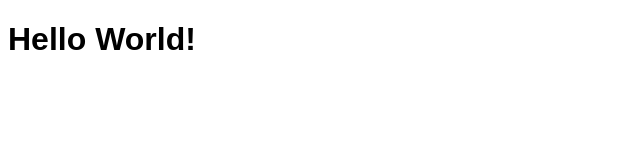
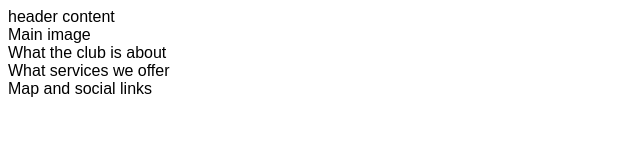
Before and after one commit to ConorM2710/portfolio-one-project, a plain HTML site: page index.html in a window 1280 px wide. Shown: the whole page, without its empty margins (0-640 px from the left). Drawn offline with Linux system fonts and the light colour scheme.

Commit message:
Add the main structure for the home page

```diff
--- a/index.html
+++ b/index.html
@@ -10,6 +10,19 @@
     <title>POWer Boxing Club</title>
 </head>
 <body>
-    <h1>Hello World!</h1>
+    <header>header content</header>
+    <section>
+        Main image
+    </section>
+    <section>
+        What the club is about
+    </section>
+    <section>
+        What services we offer
+    </section>
+    <footer>
+        Map and social links
+    </footer>
+
 </body>
 </html>
```
